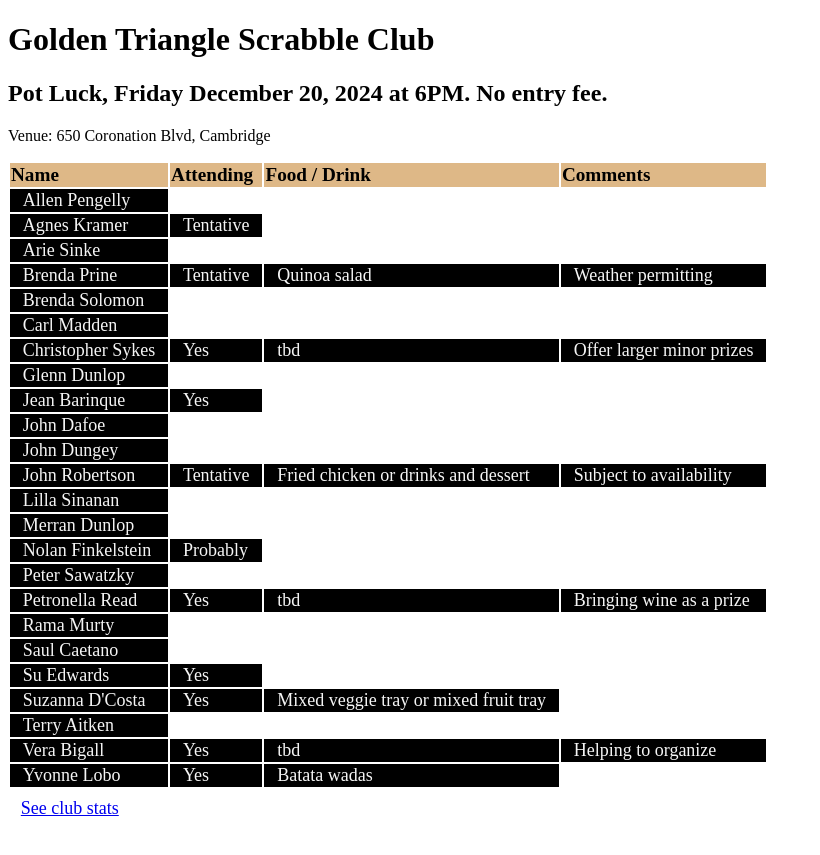
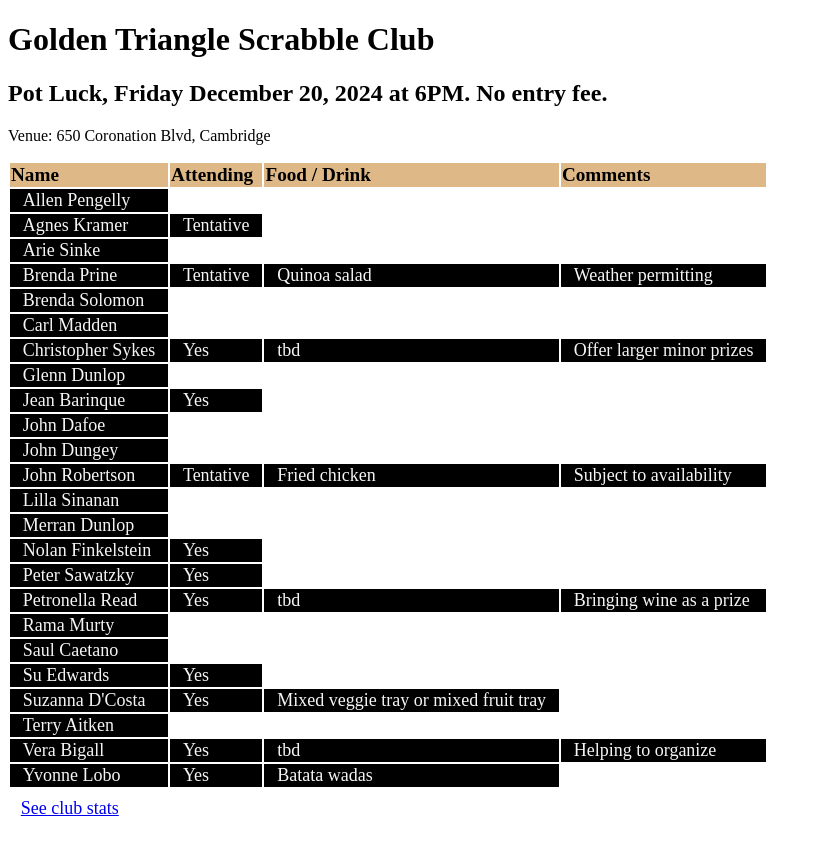
Before and after one commit to TileRunner/tilerunner.github.io, a Jekyll site: the page scrabbleclub/gtsc.html, which Jekyll copies as it is, in a window 1280 px wide. Shown: the top 855 px of the page, without its empty margins (0-820 px from the left). Built offline with Jekyll 4.4.1, drawn with Linux system fonts in a browser that asks for light colours.

Commit message:
potluck updates

```diff
--- a/scrabbleclub/gtsc.html
+++ b/scrabbleclub/gtsc.html
@@ -66,7 +66,7 @@
           <tr>
             <td>John Robertson</td>
             <td>Tentative</td>
-            <td>Fried chicken or drinks and dessert</td>
+            <td>Fried chicken</td>
             <td>Subject to availability</td>
           </tr>
           <tr>
@@ -77,10 +77,11 @@
           </tr>
           <tr>
             <td>Nolan Finkelstein</td>
-            <td>Probably</td>
+            <td>Yes</td>
           </tr>
           <tr>
             <td>Peter Sawatzky</td>
+            <td>Yes</td>
           </tr>
           <tr>
             <td>Petronella Read</td>
```
